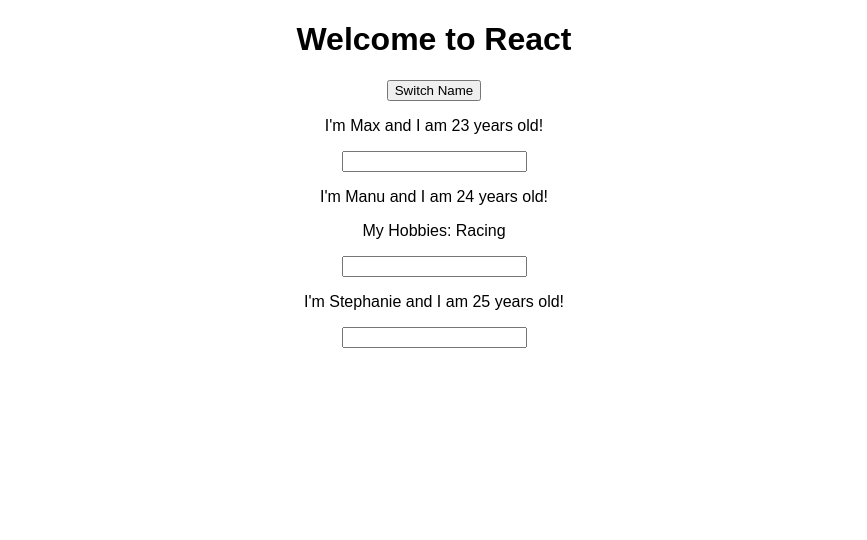
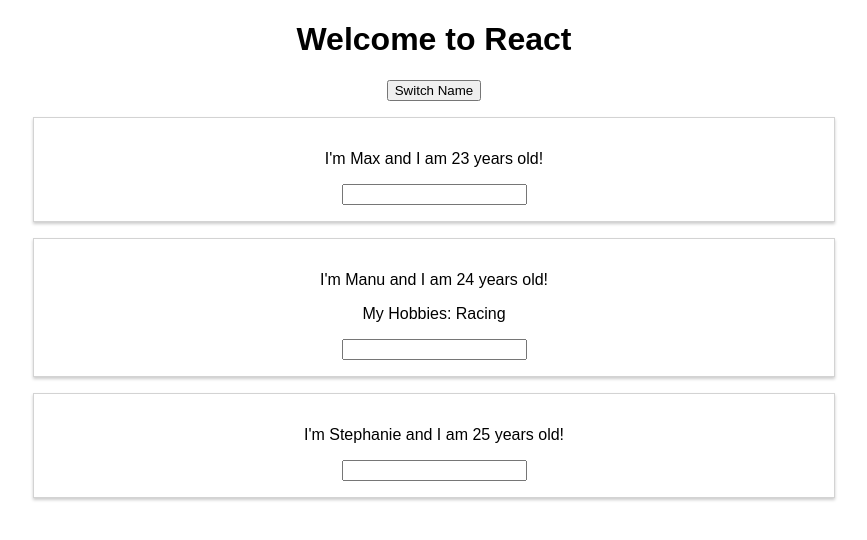
Before and after one commit to PraveenRL/React-First-App, a React (Create React App) app: page / in a window 1280 px wide. Shown: the top 540 px of the page, without its empty margins (206-1073 px from the left). Built offline with nearby package versions, Linux system fonts and the light colour scheme.

Commit message:
Add Style with Stylesheet

```diff
--- /dev/null
+++ b/src/Person/Person.css
@@ -0,0 +1,8 @@
+.Person {
+    width: 60%;
+    margin: 16px auto;
+    border: 1px solid lightgray;
+    box-shadow: 0 2px 3px #ccc;
+    padding: 16px;
+    text-align: center;
+}
--- a/src/Person/Person.js
+++ b/src/Person/Person.js
@@ -1,8 +1,9 @@
 import React from 'react';
+import './Person.css';
 
 const person = (props) => {
     return (
-        <div>
+        <div className="Person">
             <p onClick={props.click}>I'm {props.name} and I am {props.age} years old!</p>
             <p>{props.children}</p>
 
```
